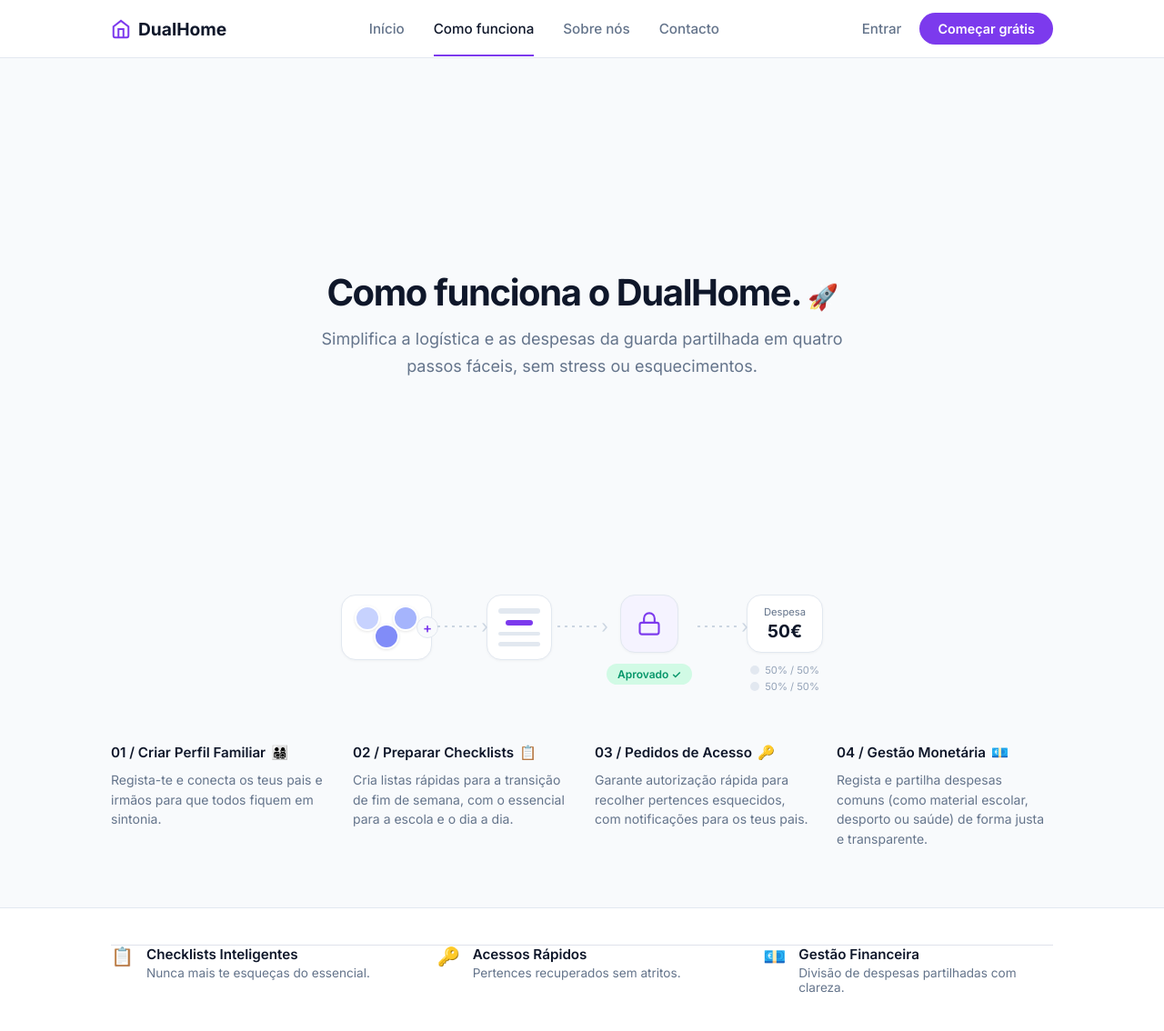
After one commit to joaomota22/dualhome, a PHP site: page /como.html in a window 1280 px wide. The commit adds this page. Shown: the whole page at 91% size. Run offline with PHP 8.4, Linux system fonts and the light colour scheme.

Commit message:
primeiro commit

```diff
--- /dev/null
+++ b/como.html
@@ -0,0 +1,153 @@
+<!DOCTYPE html>
+<html lang="pt">
+<head>
+  <meta charset="UTF-8">
+  <meta name="viewport" content="width=device-width, initial-scale=1.0">
+  <title>Como funciona | DualHome</title>
+  <link rel="stylesheet" href="sytles/style.css">
+  <link href="https://fonts.googleapis.com/css2?family=Inter:wght@400;500;600;700&display=swap" rel="stylesheet">
+</head>
+<body>
+
+  <header class="header">
+    <div class="container header-content">
+      <a href="index.html" class="logo">
+        <svg width="22" height="22" viewBox="0 0 24 24" fill="none" stroke="#7c3aed" stroke-width="2.2">
+          <path d="M3 9l9-7 9 7v11a2 2 0 0 1-2 2H5a2 2 0 0 1-2-2z"/>
+          <polyline points="9 22 9 12 15 12 15 22"/>
+        </svg>
+        DualHome
+      </a>
+
+      <nav class="nav">
+        <a href="index.html">Início</a>
+        <a href="como.html" class="active">Como funciona</a>
+        <a href="#">Sobre nós</a>
+        <a href="#">Contacto</a>
+      </nav>
+
+      <div class="header-actions">
+        <a href="#" class="btn-login">Entrar</a>
+        <a href="#" class="btn-primary">Começar grátis</a>
+      </div>
+    </div>
+  </header>
+
+  <main>
+    <section class="hero">
+      <div class="container">
+        <h1>Como funciona o DualHome. <span class="rocket">🚀</span></h1>
+        <p class="subtitle">
+          Simplifica a logística e as despesas da guarda partilhada em quatro<br>
+          passos fáceis, sem stress ou esquecimentos.
+        </p>
+      </div>
+    </section>
+
+    <section class="flow-section">
+      <div class="container">
+        <div class="flow">
+          <div class="flow-block">
+            <div class="flow-card family">
+              <div class="network">
+                <div class="person p1"></div>
+                <div class="person p2"></div>
+                <div class="person p3"></div>
+                <div class="plus">+</div>
+              </div>
+            </div>
+          </div>
+
+          <div class="connector"></div>
+
+          <div class="flow-block">
+            <div class="flow-card checklist">
+              <div class="check-header"></div>
+              <div class="check-item checked"></div>
+              <div class="check-item"></div>
+              <div class="check-item"></div>
+            </div>
+          </div>
+
+          <div class="connector"></div>
+
+          <div class="flow-block">
+            <div class="flow-card access">
+              <svg width="28" height="28" viewBox="0 0 24 24" fill="none" stroke="#7c3aed" stroke-width="1.8">
+                <rect x="3" y="11" width="18" height="11" rx="2" ry="2"/>
+                <path d="M7 11V7a5 5 0 0 1 10 0v4"/>
+              </svg>
+            </div>
+            <span class="status">Aprovado ✓</span>
+          </div>
+
+          <div class="connector"></div>
+
+          <div class="flow-block">
+            <div class="flow-card money">
+              <span class="money-label">Despesa</span>
+              <span class="money-value">50€</span>
+            </div>
+            <div class="percentages">
+              <div class="perc">50% / 50%</div>
+              <div class="perc">50% / 50%</div>
+            </div>
+          </div>
+        </div>
+      </div>
+    </section>
+
+    <section class="steps-section">
+      <div class="container">
+        <div class="steps">
+          <div class="step">
+            <h3>01 / Criar Perfil Familiar <span>👨‍👩‍👧‍👦</span></h3>
+            <p>Regista-te e conecta os teus pais e irmãos para que todos fiquem em sintonia.</p>
+          </div>
+          <div class="step">
+            <h3>02 / Preparar Checklists <span>📋</span></h3>
+            <p>Cria listas rápidas para a transição de fim de semana, com o essencial para a escola e o dia a dia.</p>
+          </div>
+          <div class="step">
+            <h3>03 / Pedidos de Acesso <span>🔑</span></h3>
+            <p>Garante autorização rápida para recolher pertences esquecidos, com notificações para os teus pais.</p>
+          </div>
+          <div class="step">
+            <h3>04 / Gestão Monetária <span>💶</span></h3>
+            <p>Regista e partilha despesas comuns (como material escolar, desporto ou saúde) de forma justa e transparente.</p>
+          </div>
+        </div>
+      </div>
+    </section>
+
+    <section class="features-section">
+      <div class="container">
+        <div class="features">
+          <div class="feature">
+            <span class="f-icon">📋</span>
+            <div>
+              <strong>Checklists Inteligentes</strong>
+              <p>Nunca mais te esqueças do essencial.</p>
+            </div>
+          </div>
+          <div class="feature">
+            <span class="f-icon">🔑</span>
+            <div>
+              <strong>Acessos Rápidos</strong>
+              <p>Pertences recuperados sem atritos.</p>
+            </div>
+          </div>
+          <div class="feature">
+            <span class="f-icon">💶</span>
+            <div>
+              <strong>Gestão Financeira</strong>
+              <p>Divisão de despesas partilhadas com clareza.</p>
+            </div>
+          </div>
+        </div>
+      </div>
+    </section>
+  </main>
+
+</body>
+</html>
--- a/sytles/style.css
+++ b/sytles/style.css
@@ -832,3 +832,382 @@ h1 span {
     transition-duration: 0.01ms !important;
   }
 }
+
+* {
+  margin: 0;
+  padding: 0;
+  box-sizing: border-box;
+}
+
+body {
+  font-family: 'Inter', -apple-system, BlinkMacSystemFont, sans-serif;
+  background: #f8fafc;
+  color: #0f172a;
+  -webkit-font-smoothing: antialiased;
+}
+
+.container {
+  max-width: 1100px;
+  margin: 0 auto;
+  padding: 0 32px;
+}
+
+/* HEADER */
+.header {
+  background: #ffffff;
+  border-bottom: 1px solid #e2e8f0;
+  height: 64px;
+  display: flex;
+  align-items: center;
+  position: sticky;
+  top: 0;
+  z-index: 50;
+}
+
+.header-content {
+  display: flex;
+  align-items: center;
+  justify-content: space-between;
+  width: 100%;
+}
+
+.logo {
+  display: flex;
+  align-items: center;
+  gap: 8px;
+  font-weight: 700;
+  font-size: 1.2rem;
+  color: #0f172a;
+  text-decoration: none;
+}
+
+.nav {
+  display: flex;
+  gap: 32px;
+}
+
+.nav a {
+  text-decoration: none;
+  color: #64748b;
+  font-size: 0.95rem;
+  font-weight: 500;
+}
+
+.nav a.active {
+  color: #0f172a;
+  position: relative;
+}
+
+.nav a.active::after {
+  content: '';
+  position: absolute;
+  left: 0;
+  bottom: -21px;
+  width: 100%;
+  height: 2px;
+  background: #7c3aed;
+}
+
+.header-actions {
+  display: flex;
+  align-items: center;
+  gap: 20px;
+}
+
+.btn-login {
+  color: #64748b;
+  text-decoration: none;
+  font-weight: 500;
+  font-size: 0.95rem;
+}
+
+.btn-primary {
+  background: #7c3aed;
+  color: white;
+  padding: 9px 20px;
+  border-radius: 9999px;
+  text-decoration: none;
+  font-weight: 600;
+  font-size: 0.9rem;
+}
+
+/* HERO */
+.hero {
+  text-align: center;
+  padding: 64px 0 28px;
+}
+
+.hero h1 {
+  font-size: 2.5rem;
+  font-weight: 700;
+  letter-spacing: -0.035em;
+  margin-bottom: 16px;
+}
+
+.rocket {
+  font-size: 1.7rem;
+}
+
+.subtitle {
+  font-size: 1.125rem;
+  color: #64748b;
+  line-height: 1.65;
+  max-width: 580px;
+  margin: 0 auto;
+}
+
+/* FLOW */
+.flow-section {
+  padding: 36px 0 56px;
+}
+
+.flow {
+  display: flex;
+  align-items: flex-start;
+  justify-content: center;
+  gap: 6px;
+  flex-wrap: wrap;
+}
+
+.flow-block {
+  display: flex;
+  flex-direction: column;
+  align-items: center;
+  gap: 12px;
+}
+
+.flow-card {
+  background: #ffffff;
+  border: 1px solid #e2e8f0;
+  border-radius: 16px;
+  box-shadow: 0 1px 3px rgba(0,0,0,0.04);
+  display: flex;
+  align-items: center;
+  justify-content: center;
+}
+
+.family {
+  width: 100px;
+  height: 72px;
+  position: relative;
+}
+
+.network {
+  position: relative;
+  width: 70px;
+  height: 48px;
+}
+
+.person {
+  width: 28px;
+  height: 28px;
+  border-radius: 50%;
+  border: 2.5px solid #fff;
+  position: absolute;
+  box-shadow: 0 1px 3px rgba(0,0,0,0.1);
+}
+
+.p1 { background: #c7d2fe; top: 0; left: 0; }
+.p2 { background: #a5b4fc; top: 0; right: 0; }
+.p3 { background: #818cf8; bottom: 0; left: 50%; transform: translateX(-50%); }
+
+.plus {
+  position: absolute;
+  right: -22px;
+  top: 50%;
+  transform: translateY(-50%);
+  width: 24px;
+  height: 24px;
+  background: #f8fafc;
+  border: 1.5px solid #e2e8f0;
+  border-radius: 50%;
+  display: flex;
+  align-items: center;
+  justify-content: center;
+  font-size: 15px;
+  color: #7c3aed;
+  font-weight: 600;
+}
+
+.checklist {
+  width: 72px;
+  height: 72px;
+  flex-direction: column;
+  gap: 7px;
+  padding: 14px 12px;
+}
+
+.check-header {
+  width: 100%;
+  height: 7px;
+  background: #e2e8f0;
+  border-radius: 4px;
+}
+
+.check-item {
+  width: 100%;
+  height: 6px;
+  background: #e2e8f0;
+  border-radius: 3px;
+}
+
+.check-item.checked {
+  background: #7c3aed;
+  width: 65%;
+}
+
+.access {
+  width: 64px;
+  height: 64px;
+  background: #f5f3ff;
+}
+
+.status {
+  background: #d1fae5;
+  color: #059669;
+  font-size: 0.75rem;
+  font-weight: 600;
+  padding: 4px 12px;
+  border-radius: 9999px;
+}
+
+.money {
+  width: 84px;
+  height: 64px;
+  flex-direction: column;
+  gap: 2px;
+}
+
+.money-label {
+  font-size: 0.7rem;
+  color: #64748b;
+}
+
+.money-value {
+  font-size: 1.2rem;
+  font-weight: 700;
+}
+
+.percentages {
+  display: flex;
+  flex-direction: column;
+  gap: 4px;
+}
+
+.perc {
+  font-size: 0.7rem;
+  color: #94a3b8;
+  display: flex;
+  align-items: center;
+  gap: 6px;
+}
+
+.perc::before {
+  content: '';
+  width: 10px;
+  height: 10px;
+  border-radius: 50%;
+  background: #e2e8f0;
+}
+
+.connector {
+  width: 48px;
+  height: 2px;
+  background-image: linear-gradient(to right, #cbd5e1 40%, transparent 40%);
+  background-size: 8px 2px;
+  background-repeat: repeat-x;
+  margin-top: 34px;
+  position: relative;
+}
+
+.connector::after {
+  content: '›';
+  position: absolute;
+  right: -8px;
+  top: -11px;
+  color: #cbd5e1;
+  font-size: 20px;
+}
+
+/* STEPS */
+.steps-section {
+  padding-bottom: 64px;
+}
+
+.steps {
+  display: grid;
+  grid-template-columns: repeat(4, 1fr);
+  gap: 28px;
+}
+
+.step h3 {
+  font-size: 0.95rem;
+  font-weight: 600;
+  margin-bottom: 10px;
+  display: flex;
+  align-items: center;
+  gap: 6px;
+}
+
+.step p {
+  font-size: 0.875rem;
+  color: #64748b;
+  line-height: 1.55;
+}
+
+/* FEATURES */
+.features-section {
+  background: #ffffff;
+  border-top: 1px solid #e2e8f0;
+  padding: 40px 0;
+}
+
+.features {
+  display: flex;
+  justify-content: space-between;
+  gap: 40px;
+}
+
+.feature {
+  display: flex;
+  gap: 14px;
+  align-items: flex-start;
+  flex: 1;
+}
+
+.f-icon {
+  font-size: 1.25rem;
+}
+
+.feature strong {
+  display: block;
+  font-size: 0.95rem;
+  font-weight: 600;
+  margin-bottom: 3px;
+}
+
+.feature p {
+  font-size: 0.85rem;
+  color: #64748b;
+}
+
+@media (max-width: 960px) {
+  .steps {
+    grid-template-columns: repeat(2, 1fr);
+  }
+  .nav {
+    display: none;
+  }
+}
+
+@media (max-width: 640px) {
+  .hero h1 {
+    font-size: 1.85rem;
+  }
+  .steps {
+    grid-template-columns: 1fr;
+  }
+  .features {
+    flex-direction: column;
+  }
+}
```
